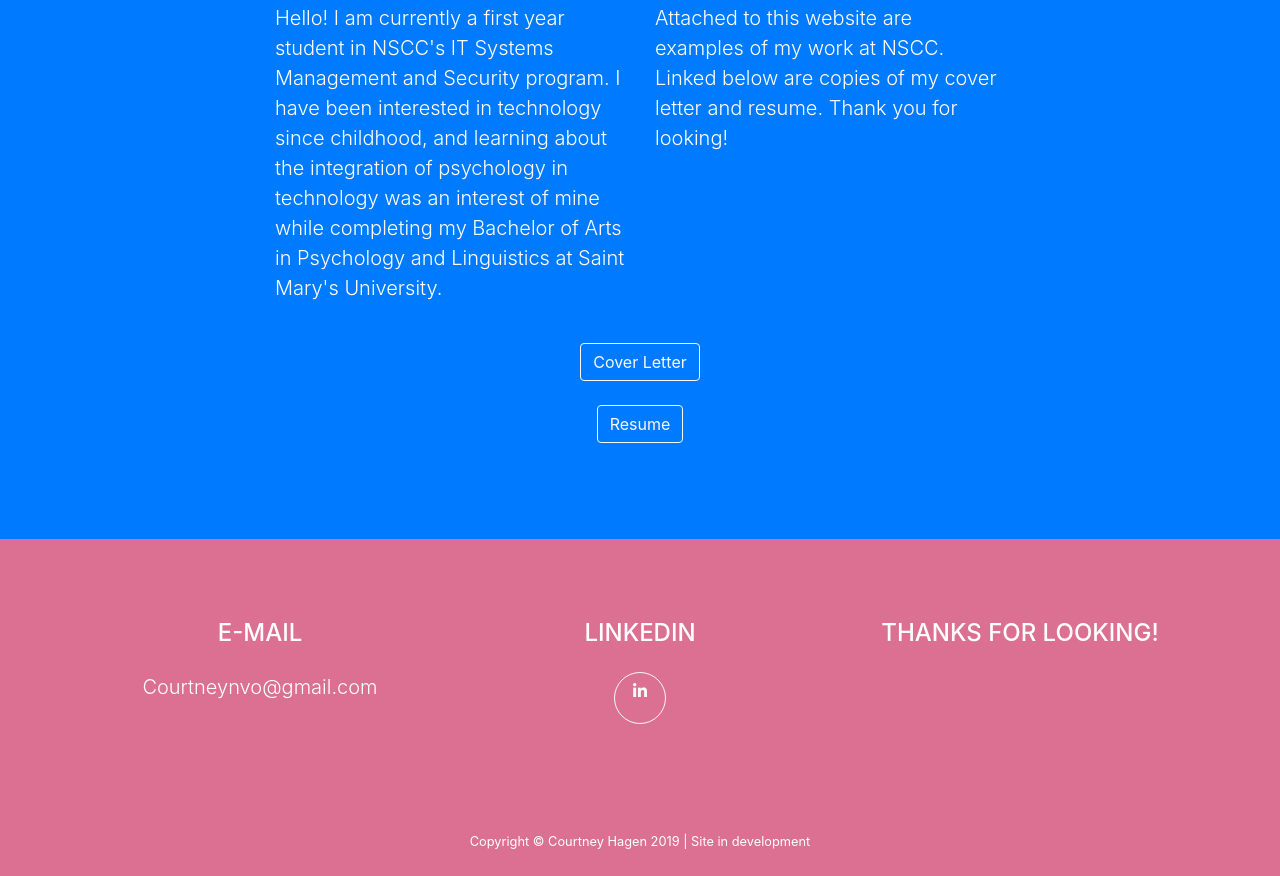
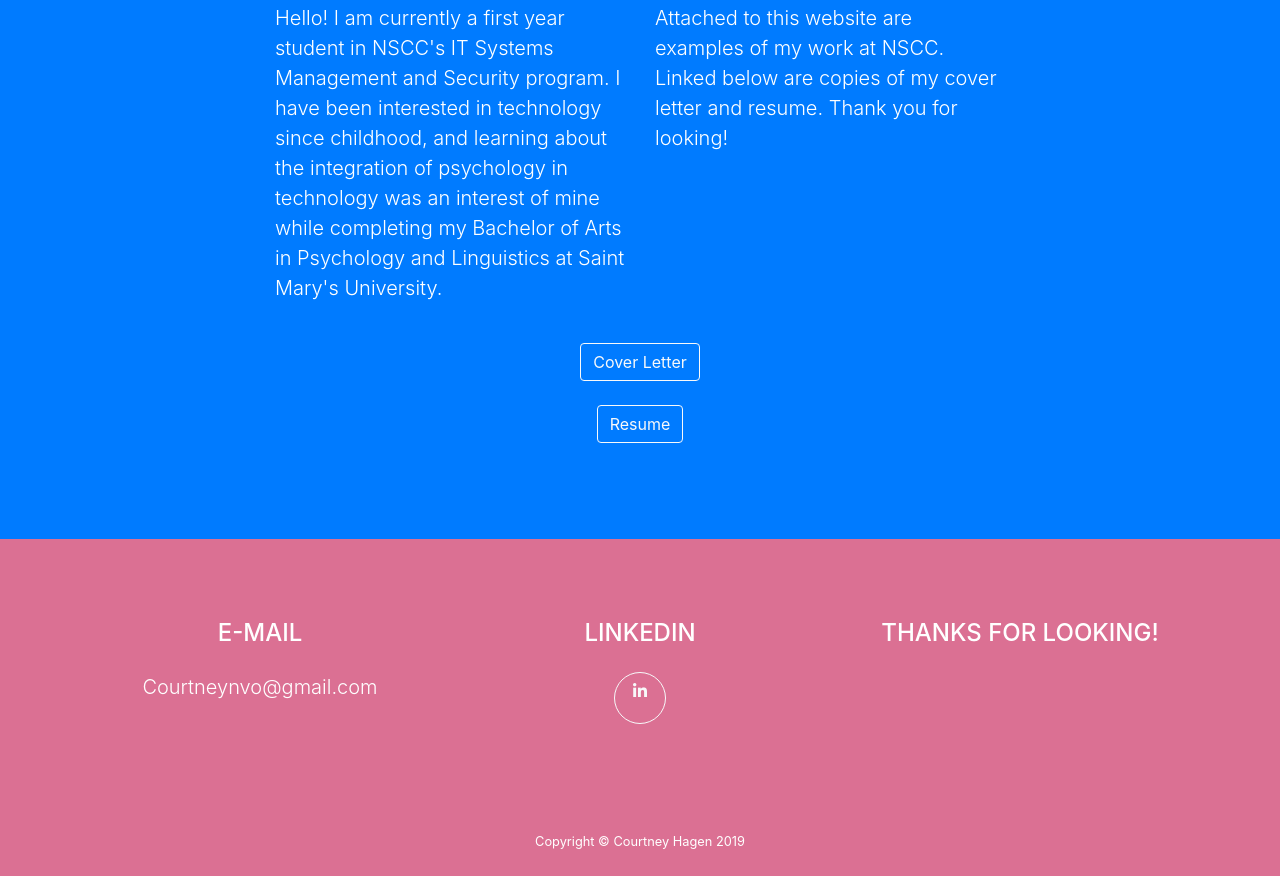
Before and after one commit to W0263284/W0263284.github.io, a website with bundled scripts: page index.html in a window 1280 px wide. Shown: the part 1821-2697 px from the top of the page. Built offline with nearby package versions, Linux system fonts and the light colour scheme.

Commit message:
Removed development tag

```diff
--- a/index.html
+++ b/index.html
@@ -190,7 +190,7 @@
 
     <div class="copyright py-4 text-center text-white">
       <div class="container">
-        <small>Copyright &copy; Courtney Hagen 2019 | Site in development</small>
+        <small>Copyright &copy; Courtney Hagen 2019</small>
       </div>
     </div>
 
```
